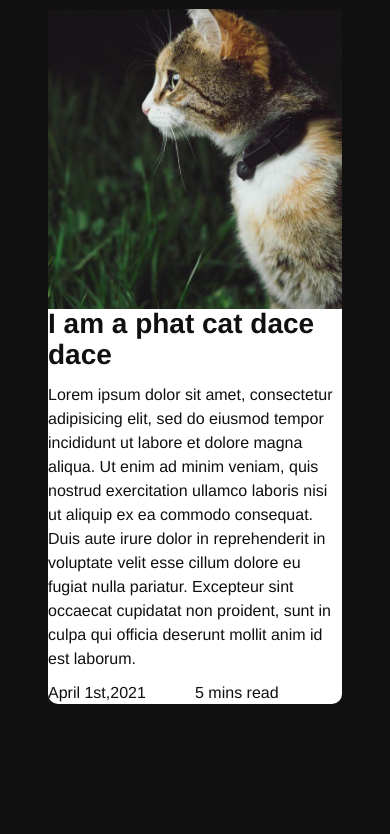
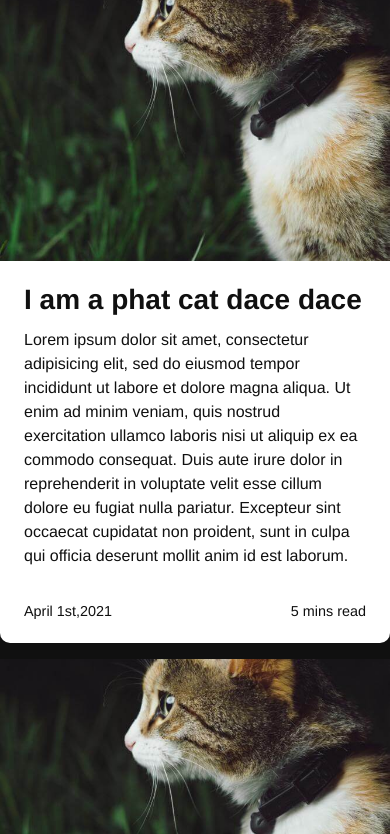
Before and after one commit to PilarCha/Scss-hhover-effect, a website: page index.html in a window 390 px wide. Shown: the part 123-957 px from the top of the page. Before the commit the page ends 875 px from the top, so only its background shows below. Drawn offline with nearby package versions, Linux system fonts and the light colour scheme; files that its build step writes are made by us from their sources.

Commit message:
finished up the css for mobile and tablet

```diff
--- a/app/scss/style.scss
+++ b/app/scss/style.scss
@@ -8,7 +8,7 @@ html {
 
 body {
   margin: 0;
-  padding: 3rem;
+  padding: 0;
   background-color: #101010;
   color: #ffffff;
   font-family:'Poppin',Ariel, Helvetica, sanc-serif;
@@ -20,6 +20,11 @@ a, a:visited {
   text-decoration: none;
 }
 
+.cards {
+  display: grid;
+  gap: 1.0rem;
+}
+
 .card {
   display: grid;
   grid-template-columns: repeat(2, 1fr);
@@ -28,17 +33,32 @@ a, a:visited {
   border-radius: 10px;
   color:#101010;
 
+  @media (min-width: 56em) {
+    grid-template-columns: 300px repeat(2, 1fr);
+    grid-template-rows: 1fr auto;
+  }
+
   &__image {
     grid-column: 1 / 3;
     grid-row:1 / 2;
     background: no-repeat center center/cover;
+
+    @media (min-width: 56em) {
+      grid-column: 1 / 2;
+      grid-row: 1 / 3;
+    }
 
   }
 
   &__content {
     grid-column:1 / 3;
     grid-row: 2 / 3;
+    padding: 1.5rem;
 
+    @media (min-width: 56em) {
+      grid-column: 2 / 4 ;
+      grid-row: 1 / 2;
+    }
   }
 
   &__title {
@@ -52,16 +72,39 @@ a, a:visited {
     font-size: 1rem;
     line-height:1.5;
     margin-bottom: 0.75rem;
+  }
 
+  &__date, &__readtime {
+    font-size: 0.9rem;
+    line-height:1;
+    padding-bottom: 1.5rem;
+
+    @media (min-width: 56em) {
+      grid-column: 2/3;
+      grid-row: 2/3;
+    }
   }
 
   &__date {
     grid-column: 1 / 2;
     grid-row:3 / 4;
+    padding-left: 1.5rem;
+
+    @media (min-width: 56em) {
+      grid-column: 2/3;
+      grid-row: 2/3;
+    }
   }
 
   &__readtime {
     grid-column: 2 / 3;
     grid-row: 3 / 4;
+    padding-right: 1.5rem;
+    justify-self: end;
+
+    @media (min-width: 56em) {
+      grid-column: 3 / 4;
+      grid-row: 2/3;
+    }
   }
 }
--- a/index.html
+++ b/index.html
@@ -11,6 +11,18 @@
   </head>
   <body>
     <h1>CSS grid Assaasdf</h1>
+    <section class = "cards">
+      <a href="#" class="card">
+        <div class="card__image" style = "background-image:url('./img/cat1.jpg')"></div>
+        <div class="card__content">
+          <div class="card__title">I am a phat cat dace dace</div>
+          <div class="card__description">
+            Lorem ipsum dolor sit amet, consectetur adipisicing elit, sed do eiusmod tempor incididunt ut labore et dolore magna aliqua. Ut enim ad minim veniam, quis nostrud exercitation ullamco laboris nisi ut aliquip ex ea commodo consequat. Duis aute irure dolor in reprehenderit in voluptate velit esse cillum dolore eu fugiat nulla pariatur. Excepteur sint occaecat cupidatat non proident, sunt in culpa qui officia deserunt mollit anim id est laborum.
+          </div>
+        </div>
+        <div class="card__date">April 1st,2021</div>
+        <div class="card__readtime">5 mins read</div>
+      </a>
 
       <a href="#" class="card">
         <div class="card__image" style = "background-image:url('./img/cat1.jpg')"></div>
@@ -20,10 +32,58 @@
             Lorem ipsum dolor sit amet, consectetur adipisicing elit, sed do eiusmod tempor incididunt ut labore et dolore magna aliqua. Ut enim ad minim veniam, quis nostrud exercitation ullamco laboris nisi ut aliquip ex ea commodo consequat. Duis aute irure dolor in reprehenderit in voluptate velit esse cillum dolore eu fugiat nulla pariatur. Excepteur sint occaecat cupidatat non proident, sunt in culpa qui officia deserunt mollit anim id est laborum.
           </div>
         </div>
-
         <div class="card__date">April 1st,2021</div>
         <div class="card__readtime">5 mins read</div>
       </a>
 
+      <a href="#" class="card">
+        <div class="card__image" style = "background-image:url('./img/cat1.jpg')"></div>
+        <div class="card__content">
+          <div class="card__title">I am a phat cat dace dace</div>
+          <div class="card__description">
+            Lorem ipsum dolor sit amet, consectetur adipisicing elit, sed do eiusmod tempor incididunt ut labore et dolore magna aliqua. Ut enim ad minim veniam, quis nostrud exercitation ullamco laboris nisi ut aliquip ex ea commodo consequat. Duis aute irure dolor in reprehenderit in voluptate velit esse cillum dolore eu fugiat nulla pariatur. Excepteur sint occaecat cupidatat non proident, sunt in culpa qui officia deserunt mollit anim id est laborum.
+          </div>
+        </div>
+        <div class="card__date">April 1st,2021</div>
+        <div class="card__readtime">5 mins read</div>
+      </a>
+
+      <a href="#" class="card">
+        <div class="card__image" style = "background-image:url('./img/cat1.jpg')"></div>
+        <div class="card__content">
+          <div class="card__title">I am a phat cat dace dace</div>
+          <div class="card__description">
+            Lorem ipsum dolor sit amet, consectetur adipisicing elit, sed do eiusmod tempor incididunt ut labore et dolore magna aliqua. Ut enim ad minim veniam, quis nostrud exercitation ullamco laboris nisi ut aliquip ex ea commodo consequat. Duis aute irure dolor in reprehenderit in voluptate velit esse cillum dolore eu fugiat nulla pariatur. Excepteur sint occaecat cupidatat non proident, sunt in culpa qui officia deserunt mollit anim id est laborum.
+          </div>
+        </div>
+        <div class="card__date">April 1st,2021</div>
+        <div class="card__readtime">5 mins read</div>
+      </a>
+
+      <a href="#" class="card">
+        <div class="card__image" style = "background-image:url('./img/cat1.jpg')"></div>
+        <div class="card__content">
+          <div class="card__title">I am a phat cat dace dace</div>
+          <div class="card__description">
+            Lorem ipsum dolor sit amet, consectetur adipisicing elit, sed do eiusmod tempor incididunt ut labore et dolore magna aliqua. Ut enim ad minim veniam, quis nostrud exercitation ullamco laboris nisi ut aliquip ex ea commodo consequat. Duis aute irure dolor in reprehenderit in voluptate velit esse cillum dolore eu fugiat nulla pariatur. Excepteur sint occaecat cupidatat non proident, sunt in culpa qui officia deserunt mollit anim id est laborum.
+          </div>
+        </div>
+        <div class="card__date">April 1st,2021</div>
+        <div class="card__readtime">5 mins read</div>
+      </a>
+
+      <a href="#" class="card">
+        <div class="card__image" style = "background-image:url('./img/cat1.jpg')"></div>
+        <div class="card__content">
+          <div class="card__title">I am a phat cat dace dace</div>
+          <div class="card__description">
+            Lorem ipsum dolor sit amet, consectetur adipisicing elit, sed do eiusmod tempor incididunt ut labore et dolore magna aliqua. Ut enim ad minim veniam, quis nostrud exercitation ullamco laboris nisi ut aliquip ex ea commodo consequat. Duis aute irure dolor in reprehenderit in voluptate velit esse cillum dolore eu fugiat nulla pariatur. Excepteur sint occaecat cupidatat non proident, sunt in culpa qui officia deserunt mollit anim id est laborum.
+          </div>
+        </div>
+        <div class="card__date">April 1st,2021</div>
+        <div class="card__readtime">5 mins read</div>
+      </a>
+    </section>
+
   </body>
 </html>
```
Lines whose indentation alone changed are shown as unchanged.
